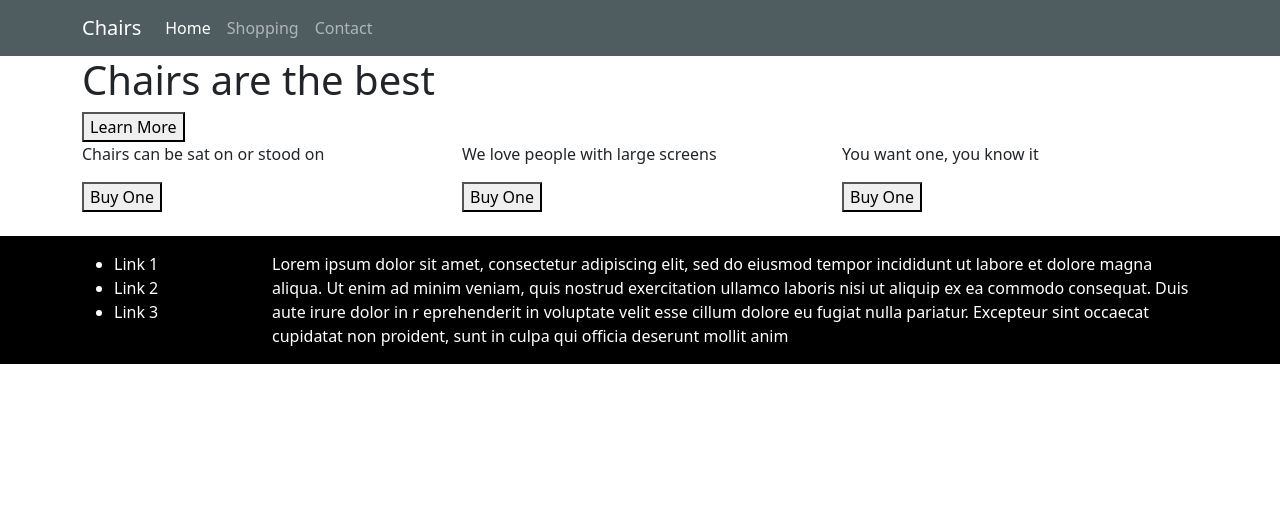
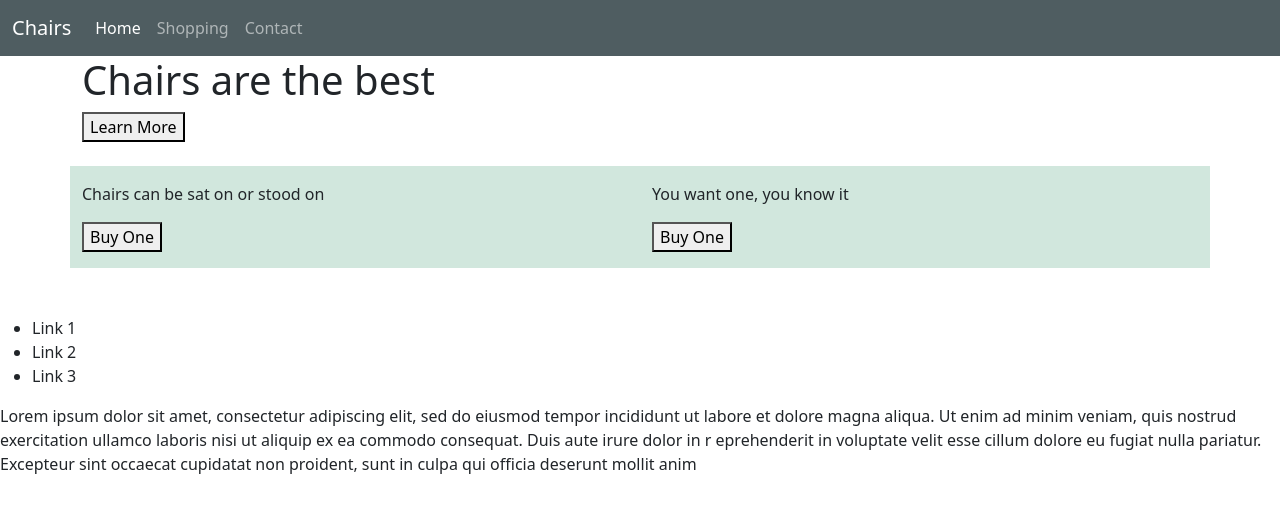
Before and after one commit to natafaye/fesd-week-3, a website: page index.html in a window 1280 px wide. Drawn offline with nearby package versions, Linux system fonts and the light colour scheme.

Commit message:
styled with bootstrap

```diff
--- a/index.html
+++ b/index.html
@@ -6,14 +6,14 @@
     <meta http-equiv="X-UA-Compatible" content="IE=edge">
     <meta name="viewport" content="width=device-width, initial-scale=1.0">
     <title>Document</title>
-    <link rel="stylesheet" href="node_modules/bootstrap/dist/css/bootstrap.min.css">
-    <!-- <link rel="stylesheet" href="node_modules/bootswatch/dist/lux/bootstrap.min.css"> -->
+    <link rel="stylesheet" href="node_modules/bootstrap/dist/css/bootstrap.css">
+    <!-- <link rel="stylesheet" href="node_modules/bootswatch/dist/lux/bootstrap.css"> -->
     <link rel="stylesheet" href="my-styles.css">
 </head>
 
 <body>
-    <nav class="navbar navbar-expand-sm bg-slate" data-bs-theme="dark">
-        <div class="container">
+    <nav class="navbar navbar-expand-sm background-slate" data-bs-theme="dark">
+        <div class="container-fluid">
             <a class="navbar-brand" href="#">Chairs</a>
             <button class="navbar-toggler" type="button" data-bs-toggle="collapse" data-bs-target="#navbarNav"
                 aria-controls="navbarNav" aria-expanded="false" aria-label="Toggle navigation">
@@ -35,46 +35,42 @@
         </div>
     </nav>
     <div class="container">
-        <div class="row">
+        <div class="row d-none d-md-block mb-4">
             <div class="col">
                 <h1>Chairs are the best</h1>
                 <button>Learn More</button>
             </div>
         </div>
-        <div class="row">
-            <div class="col">
+        <div class="row mb-5">
+            <div class="col py-3 bg-success-subtle">
                 <p>Chairs can be sat on or stood on</p>
                 <button>Buy One</button>
             </div>
-            <div class="col">
+            <div class="col-6 d-none d-lg-block d-xl-none bg-primary-subtle py-3">
                 <p>We love people with large screens</p>
                 <button>Buy One</button>
             </div>
-            <div class="col">
+            <div class="col py-3 bg-success-subtle">
                 <p>You want one, you know it</p>
                 <button>Buy One</button>
             </div>
         </div>
     </div>
-    <footer class="bg-black text-white py-3 mt-4">
-        <div class="container">
-            <div class="row">
-                <div class="col-12 col-sm-3 col-lg-2">
+    <footer>
+        <div>
             <ul>
                 <li>Link 1</li>
                 <li>Link 2</li>
                 <li>Link 3</li>
             </ul>
         </div>
-                <div class="col">
+        <div>
             Lorem ipsum dolor sit amet, consectetur adipiscing elit, sed do eiusmod tempor incididunt
             ut labore et dolore magna aliqua. Ut enim ad minim veniam, quis nostrud exercitation
             ullamco laboris nisi ut aliquip ex ea commodo consequat. Duis aute irure dolor in r
             eprehenderit in voluptate velit esse cillum dolore eu fugiat nulla pariatur. Excepteur
             sint occaecat cupidatat non proident, sunt in culpa qui officia deserunt mollit anim
         </div>
-            </div>
-        </div>
     </footer>
     <script src="node_modules/bootstrap/dist/js/bootstrap.bundle.js"></script>
 </body>
--- a/my-styles.css
+++ b/my-styles.css
@@ -1,3 +1,3 @@
-.bg-slate {
+.background-slate {
     background-color: #4F5D61
 }
```
Lines whose indentation alone changed are shown as unchanged.
